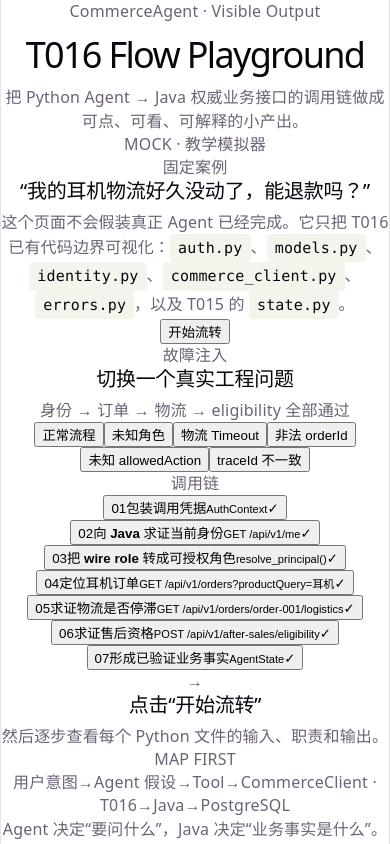
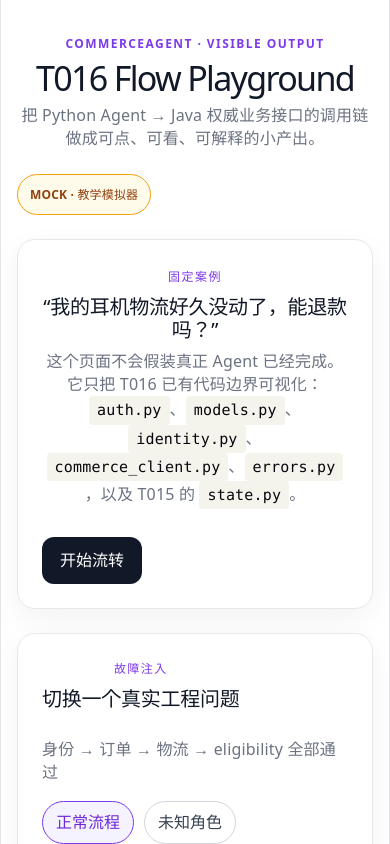
Before and after one commit to seventeen17-source/CommerceAgent, a React (Vite) app in the folder web/: page / in a window 390 px wide. Shown: the top 844 px of the page. Built offline with nearby package versions, Linux system fonts and the light colour scheme.

Commit message:
style(demo): polish T016 flow playground

```diff
--- a/web/src/App.css
+++ b/web/src/App.css
@@ -1,184 +1,412 @@
-.counter {
-  font-size: 16px;
-  padding: 5px 10px;
-  border-radius: 5px;
-  color: var(--accent);
-  background: var(--accent-bg);
-  border: 2px solid transparent;
-  transition: border-color 0.3s;
+.app-shell {
+  width: min(1180px, calc(100% - 32px));
+  margin: 0 auto;
+  padding: 32px 0 56px;
+}
+
+.topbar,
+.case-card,
+.scenario-section,
+.flow-layout,
+.map-card {
   margin-bottom: 24px;
+}
 
-  &:hover {
-    border-color: var(--accent-border);
+.topbar {
+  display: flex;
+  align-items: flex-start;
+  justify-content: space-between;
+  gap: 24px;
+}
+
+.eyebrow,
+.section-kicker,
+.io-label,
+.rail-title {
+  font-size: 12px;
+  font-weight: 700;
+  letter-spacing: 0.12em;
+  text-transform: uppercase;
+  color: #7c3aed;
+}
+
+.topbar h1,
+.case-card h2,
+.section-heading h2,
+.step-detail h2 {
+  margin: 6px 0 8px;
+  color: #111827;
+}
+
+.topbar h1 {
+  font-size: clamp(34px, 5vw, 56px);
+  line-height: 1.02;
+}
+
+.subtitle,
+.case-card p,
+.section-heading p,
+.map-card p,
+.io-card p,
+.empty-state p {
+  color: #6b7280;
+}
+
+.mock-badge {
+  flex: 0 0 auto;
+  padding: 8px 12px;
+  border: 1px solid #f59e0b;
+  border-radius: 999px;
+  background: #fffbeb;
+  color: #92400e;
+  font-size: 12px;
+  font-weight: 700;
+}
+
+.case-card,
+.scenario-section,
+.map-card,
+.flow-layout {
+  border: 1px solid #e5e7eb;
+  border-radius: 18px;
+  background: #ffffff;
+  box-shadow: 0 10px 30px rgba(17, 24, 39, 0.05);
+}
+
+.case-card {
+  display: flex;
+  align-items: center;
+  justify-content: space-between;
+  gap: 28px;
+  padding: 24px;
+}
+
+.case-card code,
+.file-strip code,
+.map-card code {
+  font-family: ui-monospace, SFMono-Regular, Menlo, Consolas, monospace;
+}
+
+.primary-button,
+.scenario-chip,
+.rail-step {
+  font: inherit;
+  cursor: pointer;
+}
+
+.primary-button {
+  flex: 0 0 auto;
+  border: 0;
+  border-radius: 12px;
+  padding: 12px 18px;
+  background: #111827;
+  color: #fff;
+  font-weight: 700;
+}
+
+.primary-button:hover {
+  background: #1f2937;
+}
+
+.scenario-section {
+  padding: 22px 24px;
+}
+
+.section-heading {
+  display: flex;
+  align-items: end;
+  justify-content: space-between;
+  gap: 20px;
+}
+
+.section-heading p {
+  margin: 0;
+  max-width: 520px;
+  text-align: right;
+}
+
+.scenario-grid {
+  display: flex;
+  flex-wrap: wrap;
+  gap: 10px;
+  margin-top: 16px;
+}
+
+.scenario-chip {
+  border: 1px solid #d1d5db;
+  border-radius: 999px;
+  padding: 9px 13px;
+  background: #fff;
+  color: #374151;
+}
+
+.scenario-chip.active {
+  border-color: #7c3aed;
+  background: #f5f3ff;
+  color: #6d28d9;
+  font-weight: 700;
+}
+
+.flow-layout {
+  display: grid;
+  grid-template-columns: minmax(260px, 0.82fr) minmax(0, 1.8fr);
+  overflow: hidden;
+  min-height: 560px;
+}
+
+.flow-rail {
+  padding: 18px;
+  border-right: 1px solid #e5e7eb;
+  background: #f9fafb;
+}
+
+.rail-title {
+  margin: 4px 8px 14px;
+}
+
+.rail-step {
+  width: 100%;
+  display: grid;
+  grid-template-columns: 38px 1fr 28px;
+  align-items: center;
+  gap: 10px;
+  padding: 12px 10px;
+  border: 1px solid transparent;
+  border-radius: 12px;
+  background: transparent;
+  color: #374151;
+  text-align: left;
+}
+
+.rail-step:hover,
+.rail-step.selected {
+  border-color: #ddd6fe;
+  background: #fff;
+}
+
+.step-index {
+  color: #9ca3af;
+  font-family: ui-monospace, SFMono-Regular, Menlo, Consolas, monospace;
+  font-size: 12px;
+}
+
+.step-copy {
+  min-width: 0;
+}
+
+.step-copy strong,
+.step-copy small {
+  display: block;
+}
+
+.step-copy strong {
+  color: #111827;
+}
+
+.step-copy small {
+  margin-top: 3px;
+  overflow: hidden;
+  text-overflow: ellipsis;
+  white-space: nowrap;
+  color: #6b7280;
+  font-family: ui-monospace, SFMono-Regular, Menlo, Consolas, monospace;
+  font-size: 12px;
+}
+
+.status-dot,
+.status-pill {
+  font-weight: 800;
+}
+
+.status-dot {
+  width: 24px;
+  height: 24px;
+  display: grid;
+  place-items: center;
+  border-radius: 50%;
+}
+
+.success .status-dot,
+.status-pill.success {
+  background: #ecfdf5;
+  color: #047857;
+}
+
+.warning .status-dot,
+.status-pill.warning {
+  background: #fffbeb;
+  color: #b45309;
+}
+
+.blocked .status-dot,
+.status-pill.blocked {
+  background: #fef2f2;
+  color: #b91c1c;
+}
+
+.pending .status-dot,
+.status-pill.pending {
+  background: #f3f4f6;
+  color: #6b7280;
+}
+
+.detail-panel {
+  min-width: 0;
+  padding: 28px;
+}
+
+.empty-state {
+  min-height: 500px;
+  display: grid;
+  place-content: center;
+  text-align: center;
+}
+
+.empty-icon {
+  width: 52px;
+  height: 52px;
+  margin: 0 auto 12px;
+  display: grid;
+  place-items: center;
+  border-radius: 50%;
+  background: #f5f3ff;
+  color: #7c3aed;
+  font-size: 24px;
+  font-weight: 700;
+}
+
+.detail-header {
+  display: flex;
+  align-items: flex-start;
+  justify-content: space-between;
+  gap: 16px;
+}
+
+.status-pill {
+  padding: 6px 10px;
+  border-radius: 999px;
+  font-size: 12px;
+}
+
+.file-strip {
+  display: flex;
+  align-items: center;
+  gap: 10px;
+  margin: 18px 0;
+  padding: 10px 12px;
+  border-radius: 10px;
+  background: #f9fafb;
+  color: #6b7280;
+  font-size: 13px;
+}
+
+.file-strip code {
+  color: #111827;
+  overflow-wrap: anywhere;
+}
+
+.io-grid {
+  display: grid;
+  grid-template-columns: repeat(3, minmax(0, 1fr));
+  gap: 14px;
+}
+
+.io-card {
+  min-width: 0;
+  min-height: 170px;
+  padding: 16px;
+  border: 1px solid #e5e7eb;
+  border-radius: 14px;
+  background: #fff;
+}
+
+.io-card.output {
+  border-color: #c4b5fd;
+  background: #faf5ff;
+}
+
+.io-card pre {
+  margin: 12px 0 0;
+  white-space: pre-wrap;
+  overflow-wrap: anywhere;
+  color: #111827;
+  font-family: ui-monospace, SFMono-Regular, Menlo, Consolas, monospace;
+  font-size: 13px;
+  line-height: 1.55;
+}
+
+.io-card p {
+  margin: 12px 0 0;
+  line-height: 1.65;
+}
+
+.note-box {
+  margin-top: 16px;
+  padding: 13px 15px;
+  border-left: 4px solid #8b5cf6;
+  border-radius: 8px;
+  background: #f5f3ff;
+  color: #5b21b6;
+  line-height: 1.55;
+}
+
+.map-card {
+  padding: 22px 24px;
+}
+
+.architecture-line {
+  display: flex;
+  flex-wrap: wrap;
+  align-items: center;
+  gap: 10px;
+  margin: 14px 0 10px;
+}
+
+.architecture-line span {
+  padding: 8px 10px;
+  border-radius: 10px;
+  background: #f3f4f6;
+  color: #374151;
+  font-size: 14px;
+  font-weight: 600;
+}
+
+.architecture-line .focus-node {
+  background: #ede9fe;
+  color: #6d28d9;
+}
+
+.architecture-line b {
+  color: #9ca3af;
+}
+
+@media (max-width: 900px) {
+  .topbar,
+  .case-card,
+  .section-heading {
+    align-items: flex-start;
+    flex-direction: column;
   }
-  &:focus-visible {
-    outline: 2px solid var(--accent);
-    outline-offset: 2px;
+
+  .section-heading p {
+    max-width: none;
+    text-align: left;
+  }
+
+  .flow-layout {
+    grid-template-columns: 1fr;
+  }
+
+  .flow-rail {
+    border-right: 0;
+    border-bottom: 1px solid #e5e7eb;
+  }
+
+  .io-grid {
+    grid-template-columns: 1fr;
+  }
+
+  .io-card {
+    min-height: auto;
   }
 }
-
-.hero {
-  position: relative;
-
-  .base,
-  .framework,
-  .vite {
-    inset-inline: 0;
-    margin: 0 auto;
-  }
-
-  .base {
-    width: 170px;
-    position: relative;
-    z-index: 0;
-  }
-
-  .framework,
-  .vite {
-    position: absolute;
-  }
-
-  .framework {
-    z-index: 1;
-    top: 34px;
-    height: 28px;
-    transform: perspective(2000px) rotateZ(300deg) rotateX(44deg) rotateY(39deg)
-      scale(1.4);
-  }
-
-  .vite {
-    z-index: 0;
-    top: 107px;
-    height: 26px;
-    width: auto;
-    transform: perspective(2000px) rotateZ(300deg) rotateX(40deg) rotateY(39deg)
-      scale(0.8);
-  }
-}
-
-#center {
-  display: flex;
-  flex-direction: column;
-  gap: 25px;
-  place-content: center;
-  place-items: center;
-  flex-grow: 1;
-
-  @media (max-width: 1024px) {
-    padding: 32px 20px 24px;
-    gap: 18px;
-  }
-}
-
-#next-steps {
-  display: flex;
-  border-top: 1px solid var(--border);
-  text-align: left;
-
-  & > div {
-    flex: 1 1 0;
-    padding: 32px;
-    @media (max-width: 1024px) {
-      padding: 24px 20px;
-    }
-  }
-
-  .icon {
-    margin-bottom: 16px;
-    width: 22px;
-    height: 22px;
-  }
-
-  @media (max-width: 1024px) {
-    flex-direction: column;
-    text-align: center;
-  }
-}
-
-#docs {
-  border-right: 1px solid var(--border);
-
-  @media (max-width: 1024px) {
-    border-right: none;
-    border-bottom: 1px solid var(--border);
-  }
-}
-
-#next-steps ul {
-  list-style: none;
-  padding: 0;
-  display: flex;
-  gap: 8px;
-  margin: 32px 0 0;
-
-  .logo {
-    height: 18px;
-  }
-
-  a {
-    color: var(--text-h);
-    font-size: 16px;
-    border-radius: 6px;
-    background: var(--social-bg);
-    display: flex;
-    padding: 6px 12px;
-    align-items: center;
-    gap: 8px;
-    text-decoration: none;
-    transition: box-shadow 0.3s;
-
-    &:hover {
-      box-shadow: var(--shadow);
-    }
-    .button-icon {
-      height: 18px;
-      width: 18px;
-    }
-  }
-
-  @media (max-width: 1024px) {
-    margin-top: 20px;
-    flex-wrap: wrap;
-    justify-content: center;
-
-    li {
-      flex: 1 1 calc(50% - 8px);
-    }
-
-    a {
-      width: 100%;
-      justify-content: center;
-      box-sizing: border-box;
-    }
-  }
-}
-
-#spacer {
-  height: 88px;
-  border-top: 1px solid var(--border);
-  @media (max-width: 1024px) {
-    height: 48px;
-  }
-}
-
-.ticks {
-  position: relative;
-  width: 100%;
-
-  &::before,
-  &::after {
-    content: '';
-    position: absolute;
-    top: -4.5px;
-    border: 5px solid transparent;
-  }
-
-  &::before {
-    left: 0;
-    border-left-color: var(--border);
-  }
-  &::after {
-    right: 0;
-    border-right-color: var(--border);
-  }
-}
```
